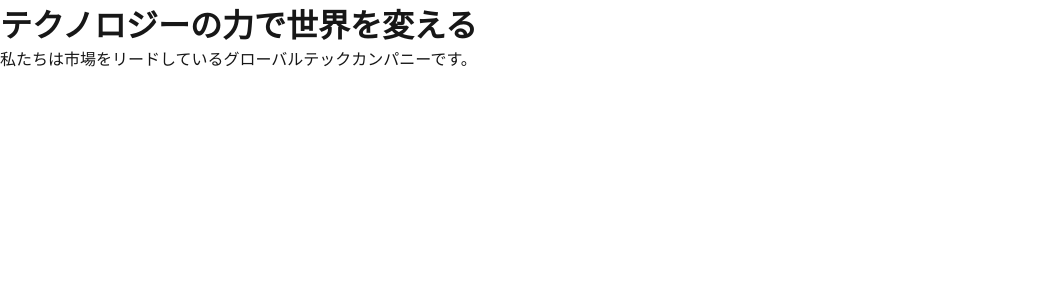
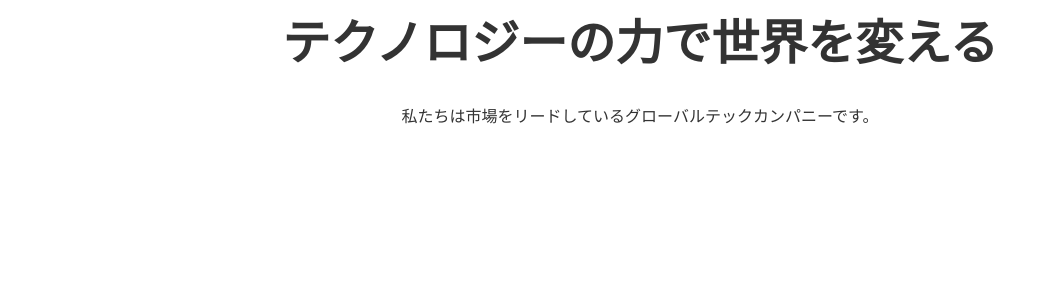
Before and after one commit to kota-shiratori/nextjs-microcms-book, a Next.js app: page / in a window 1280 px wide. Shown: the top 300 px of the page, without its empty margins (0-1056 px from the left). Built offline with nearby package versions, Linux system fonts and the light colour scheme.

Commit message:
feat: cssモジュール

```diff
--- a/app/globals.css
+++ b/app/globals.css
@@ -1,13 +1,27 @@
 :root {
-  --background: #ffffff;
-  --foreground: #171717;
+  --font-mono: ui-monospace, Menlo, Monaco, 'Cascadia Mono', 'Segoe UI Mono',
+    'Roboto Mono', 'Oxygen Mono', 'Ubuntu Monospace', 'Source Code Pro',
+    'Fira Mono', 'Droid Sans Mono', 'Courier New', monospace;
+  --color-text-main: #333;
+  --color-text-sub: #999;
+  --color-text-unpainted: #fff;
+  --color-text-error: #f33;
+  --color-bg-main: #fff;
+  --color-bg-sub: #f3f3f3;
+  --color-bg-code: #fafafa;
+  --color-bg-painted: #333;
+  --color-border-dark: #333;
+  --color-border: #ddd;
+  --color-border-light: #f3f3f3;
+  --color-current: #eee;
+  --color-button-primary: #333;
+  --border-radius: 4px;
 }
 
-@media (prefers-color-scheme: dark) {
-  :root {
-    --background: #0a0a0a;
-    --foreground: #ededed;
-  }
+* {
+  box-sizing: border-box;
+  padding: 0;
+  margin: 0;
 }
 
 html,
@@ -17,17 +31,15 @@ body {
 }
 
 body {
-  color: var(--foreground);
-  background: var(--background);
-  font-family: Arial, Helvetica, sans-serif;
-  -webkit-font-smoothing: antialiased;
-  -moz-osx-font-smoothing: grayscale;
+  font-family: -apple-system, BlinkMacSystemFont, 'Helvetica Neue', YuGothic,
+    'ヒラギノ角ゴ ProN W3', Hiragino Kaku Gothic ProN, Arial, 'メイリオ', Meiryo,
+    sans-serif;
+  color: var(--color-text-main);
+  line-height: 1.8;
 }
 
-* {
-  box-sizing: border-box;
-  padding: 0;
-  margin: 0;
+code {
+  font-family: menlo, inconsolata, monospace;
 }
 
 a {
@@ -35,8 +47,7 @@ a {
   text-decoration: none;
 }
 
-@media (prefers-color-scheme: dark) {
-  html {
-    color-scheme: dark;
-  }
+ol,
+ul {
+  list-style: none;
 }
--- a/app/page.module.css
+++ b/app/page.module.css
@@ -1,168 +1,10 @@
-.page {
-  --gray-rgb: 0, 0, 0;
-  --gray-alpha-200: rgba(var(--gray-rgb), 0.08);
-  --gray-alpha-100: rgba(var(--gray-rgb), 0.05);
-
-  --button-primary-hover: #383838;
-  --button-secondary-hover: #f2f2f2;
-
-  display: grid;
-  grid-template-rows: 20px 1fr 20px;
-  align-items: center;
-  justify-items: center;
-  min-height: 100svh;
-  padding: 80px;
-  gap: 64px;
-  font-family: var(--font-geist-sans);
+.title {
+  font-size: 3rem;
+  font-weight: bold;
+  text-align: center;
+  margin-bottom: 1rem;
 }
 
-@media (prefers-color-scheme: dark) {
-  .page {
-    --gray-rgb: 255, 255, 255;
-    --gray-alpha-200: rgba(var(--gray-rgb), 0.145);
-    --gray-alpha-100: rgba(var(--gray-rgb), 0.06);
-
-    --button-primary-hover: #ccc;
-    --button-secondary-hover: #1a1a1a;
-  }
+.description {
+  text-align: center;
 }
-
-.main {
-  display: flex;
-  flex-direction: column;
-  gap: 32px;
-  grid-row-start: 2;
-}
-
-.main ol {
-  font-family: var(--font-geist-mono);
-  padding-left: 0;
-  margin: 0;
-  font-size: 14px;
-  line-height: 24px;
-  letter-spacing: -0.01em;
-  list-style-position: inside;
-}
-
-.main li:not(:last-of-type) {
-  margin-bottom: 8px;
-}
-
-.main code {
-  font-family: inherit;
-  background: var(--gray-alpha-100);
-  padding: 2px 4px;
-  border-radius: 4px;
-  font-weight: 600;
-}
-
-.ctas {
-  display: flex;
-  gap: 16px;
-}
-
-.ctas a {
-  appearance: none;
-  border-radius: 128px;
-  height: 48px;
-  padding: 0 20px;
-  border: none;
-  border: 1px solid transparent;
-  transition:
-    background 0.2s,
-    color 0.2s,
-    border-color 0.2s;
-  cursor: pointer;
-  display: flex;
-  align-items: center;
-  justify-content: center;
-  font-size: 16px;
-  line-height: 20px;
-  font-weight: 500;
-}
-
-a.primary {
-  background: var(--foreground);
-  color: var(--background);
-  gap: 8px;
-}
-
-a.secondary {
-  border-color: var(--gray-alpha-200);
-  min-width: 158px;
-}
-
-.footer {
-  grid-row-start: 3;
-  display: flex;
-  gap: 24px;
-}
-
-.footer a {
-  display: flex;
-  align-items: center;
-  gap: 8px;
-}
-
-.footer img {
-  flex-shrink: 0;
-}
-
-/* Enable hover only on non-touch devices */
-@media (hover: hover) and (pointer: fine) {
-  a.primary:hover {
-    background: var(--button-primary-hover);
-    border-color: transparent;
-  }
-
-  a.secondary:hover {
-    background: var(--button-secondary-hover);
-    border-color: transparent;
-  }
-
-  .footer a:hover {
-    text-decoration: underline;
-    text-underline-offset: 4px;
-  }
-}
-
-@media (max-width: 600px) {
-  .page {
-    padding: 32px;
-    padding-bottom: 80px;
-  }
-
-  .main {
-    align-items: center;
-  }
-
-  .main ol {
-    text-align: center;
-  }
-
-  .ctas {
-    flex-direction: column;
-  }
-
-  .ctas a {
-    font-size: 14px;
-    height: 40px;
-    padding: 0 16px;
-  }
-
-  a.secondary {
-    min-width: auto;
-  }
-
-  .footer {
-    flex-wrap: wrap;
-    align-items: center;
-    justify-content: center;
-  }
-}
-
-@media (prefers-color-scheme: dark) {
-  .logo {
-    filter: invert();
-  }
-}
--- a/app/page.tsx
+++ b/app/page.tsx
@@ -1,11 +1,13 @@
+import styles from "./page.module.css";
+
 export default function Home() {
 
   const name = "世界";
 
   return (
     <div>
-      <h1>テクノロジーの力で{name}を変える</h1>
-      <p>私たちは市場をリードしているグローバルテックカンパニーです。</p>
+      <h1 className={styles.title}>テクノロジーの力で{name}を変える</h1>
+      <p className={styles.description}>私たちは市場をリードしているグローバルテックカンパニーです。</p>
     </div>
   );
 }
```
